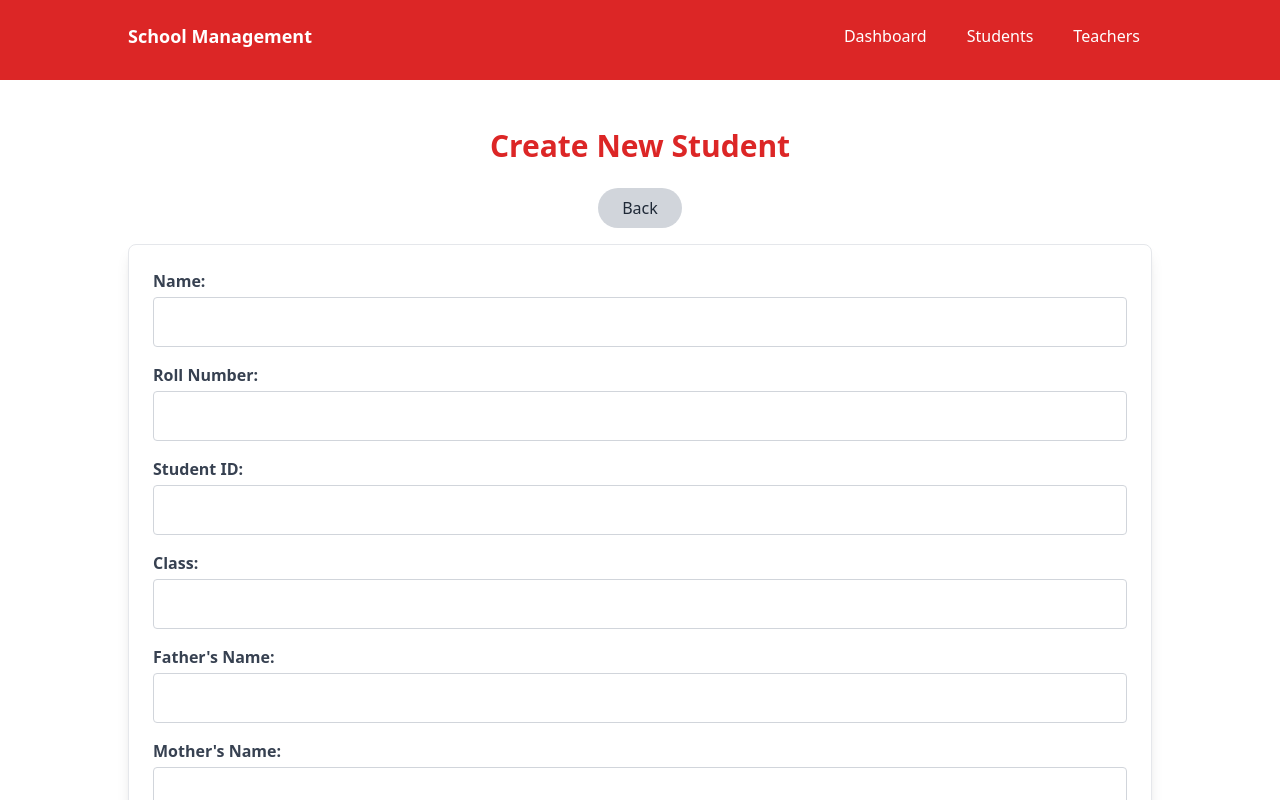
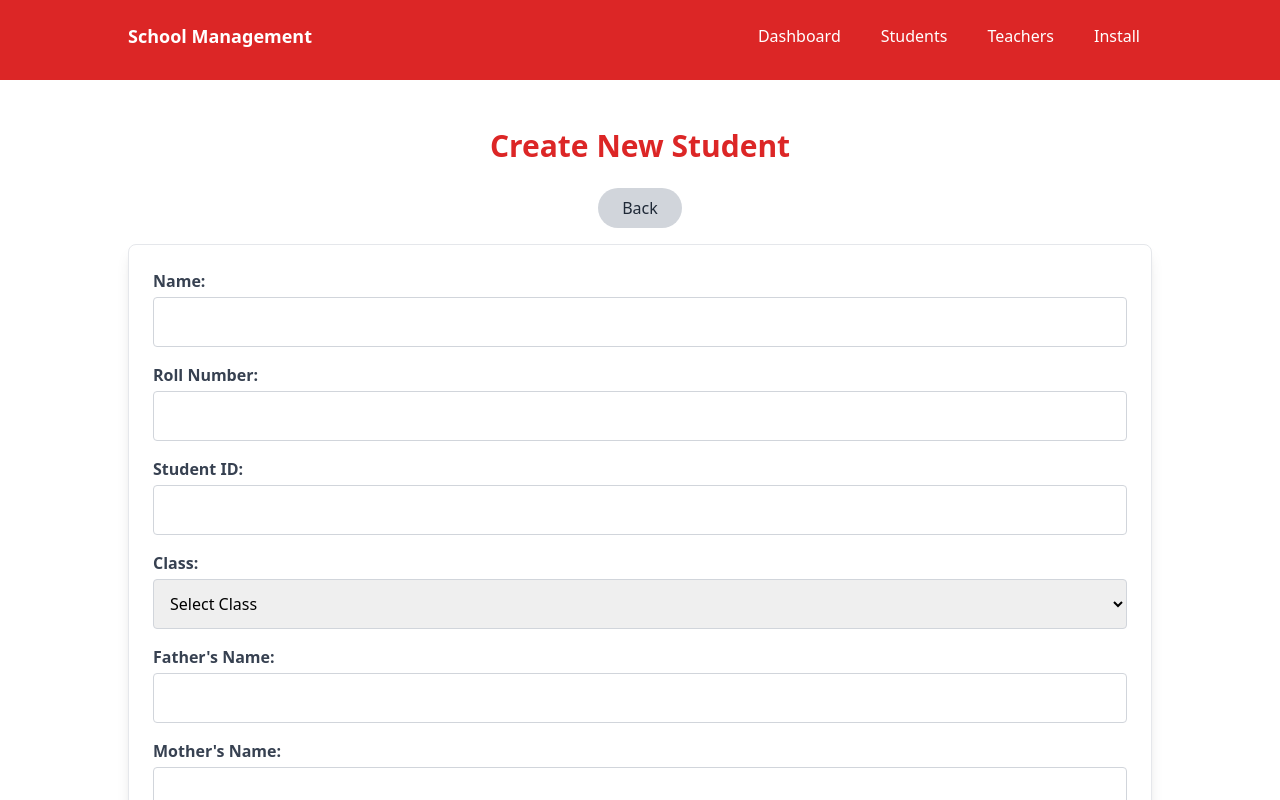
Before and after one commit to lavkush-maurya/school-management, a React (Create React App) app: page /students/new in a window 1280 px wide. Shown: the top 800 px of the page. Built offline with nearby package versions, Linux system fonts and the light colour scheme; no server answers.

Commit message:
added PWA install-btn and fix edit-create options for class

```diff
--- a/src/components/CreateStudent.js
+++ b/src/components/CreateStudent.js
@@ -90,15 +90,29 @@ const CreateStudent = () => {
 
         <div>
   <label className="block font-semibold text-gray-700 mb-1">Class:</label>
-          <input
-            type="text"
+  <select
     name="class"
     value={student.class}
     onChange={handleChange}
     className="w-full p-3 border border-gray-300 rounded focus:outline-none focus:ring-2 focus:ring-red-400"
     required
-          />
+  >
+    <option value="">Select Class</option>
+    <option value="1st">1st</option>
+    <option value="2nd">2nd</option>
+    <option value="3rd">3rd</option>
+    <option value="4th">4th</option>
+    <option value="5th">5th</option>
+    <option value="6th">6th</option>
+    <option value="7th">7th</option>
+    <option value="8th">8th</option>
+    <option value="9th">9th</option>
+    <option value="10th">10th</option>
+    <option value="11th">11th</option>
+    <option value="12th">12th</option>
+  </select>
 </div>
+
 
         <div>
           <label className="block font-semibold text-gray-700 mb-1">Father's Name:</label>
--- a/src/components/EditStudent.js
+++ b/src/components/EditStudent.js
@@ -100,14 +100,27 @@ const EditStudent = () => {
 
         <div>
           <label className="block font-semibold text-gray-700 mb-1">Class:</label>
-          <input
-            type="text"
+          <select
             name="class"
             value={student.class}
             onChange={handleChange}
             className="w-full p-3 border border-gray-300 rounded focus:outline-none focus:ring-2 focus:ring-red-400"
             required
-          />
+          >
+            <option value="">Select Class</option>
+            <option value="1st">1st</option>
+            <option value="2nd">2nd</option>
+            <option value="3rd">3rd</option>
+            <option value="4th">4th</option>
+            <option value="5th">5th</option>
+            <option value="6th">6th</option>
+            <option value="7th">7th</option>
+            <option value="8th">8th</option>
+            <option value="9th">9th</option>
+            <option value="10th">10th</option>
+            <option value="11th">11th</option>
+            <option value="12th">12th</option>
+          </select>
         </div>
 
         <div>
--- a/src/components/Navbar.js
+++ b/src/components/Navbar.js
@@ -1,27 +1,45 @@
-import React, { useState } from "react";
+import React, { useState, useEffect } from "react";
 import { Link } from "react-router-dom";
 import { FaBars, FaTimes } from "react-icons/fa"; // Importing icons
 
 const Navbar = () => {
   const [isOpen, setIsOpen] = useState(false);
+  const [deferredPrompt, setDeferredPrompt] = useState(null);
 
   const toggleMenu = () => {
     setIsOpen(!isOpen);
   };
 
+  // Handle the install prompt
+  useEffect(() => {
+    const handleBeforeInstallPrompt = (event) => {
+      event.preventDefault(); // Prevent the mini-info bar from appearing on mobile
+      setDeferredPrompt(event); // Stash the event so it can be triggered later
+    };
+
+    window.addEventListener("beforeinstallprompt", handleBeforeInstallPrompt);
+
+    return () => {
+      window.removeEventListener("beforeinstallprompt", handleBeforeInstallPrompt);
+    };
+  }, []);
+
+  const handleInstallClick = async () => {
+    if (deferredPrompt) {
+      deferredPrompt.prompt(); // Show the install prompt
+      const { outcome } = await deferredPrompt.userChoice; // Wait for the user to respond
+      console.log(`User response to the install prompt: ${outcome}`);
+      setDeferredPrompt(null); // Clear the saved prompt
+    }
+  };
+
   return (
     <nav className="bg-red-600 p-4 ">
       <div className="lg:mx-28 md:mx-16 mx-0">
-
         <div className="flex justify-between items-center mb-2">
-          <div className="text-white text-lg font-bold">
-            School Management
-          </div>
+          <div className="text-white text-lg font-bold">School Management</div>
           <div className="md:hidden">
-            <button
-              onClick={toggleMenu}
-              className="text-white focus:outline-none"
-            >
+            <button onClick={toggleMenu} className="text-white focus:outline-none">
               {isOpen ? <FaTimes /> : <FaBars />} {/* Using icons here */}
             </button>
           </div>
@@ -35,18 +53,14 @@ const Navbar = () => {
             <Link to="/teachers" className="text-white hover:bg-red-500 px-3 py-2 rounded">
               Teachers
             </Link>
+            <Link onClick={handleInstallClick}  disabled={!deferredPrompt} className="text-white block px-3 py-2 rounded">Install</Link>
           </div>
         </div>
         <div className={`md:hidden ${isOpen ? "block" : "hidden"} bg-red-700 p-2`}>
-          <Link to="/" className="text-white block px-3 py-2 rounded">
-            Dashboard
-          </Link>
-          <Link to="/students" className="text-white block px-3 py-2 rounded">
-            Students
-          </Link>
-          <Link to="/teachers" className="text-white block px-3 py-2 rounded">
-            Teachers
-          </Link>
+          <Link to="/" className="text-white block px-3 py-2 rounded">Dashboard</Link>
+          <Link to="/students" className="text-white block px-3 py-2 rounded">Students</Link>
+          <Link to="/teachers" className="text-white block px-3 py-2 rounded">Teachers</Link>
+          <Link onClick={handleInstallClick}  disabled={!deferredPrompt} className="text-white block px-3 py-2 rounded">Install</Link>
         </div>
       </div>
     </nav>
--- a/src/index.js
+++ b/src/index.js
@@ -7,9 +7,7 @@ import reportWebVitals from './reportWebVitals';
 
 const root = ReactDOM.createRoot(document.getElementById('root'));
 root.render(
-  <React.StrictMode>
     <App />
-  </React.StrictMode>
 );
 
 // If you want your app to work offline and load faster, you can change
```
Also changed, not shown: src/App.css (deleted, +0 -38 lines). Lines whose indentation alone changed are shown as unchanged.
